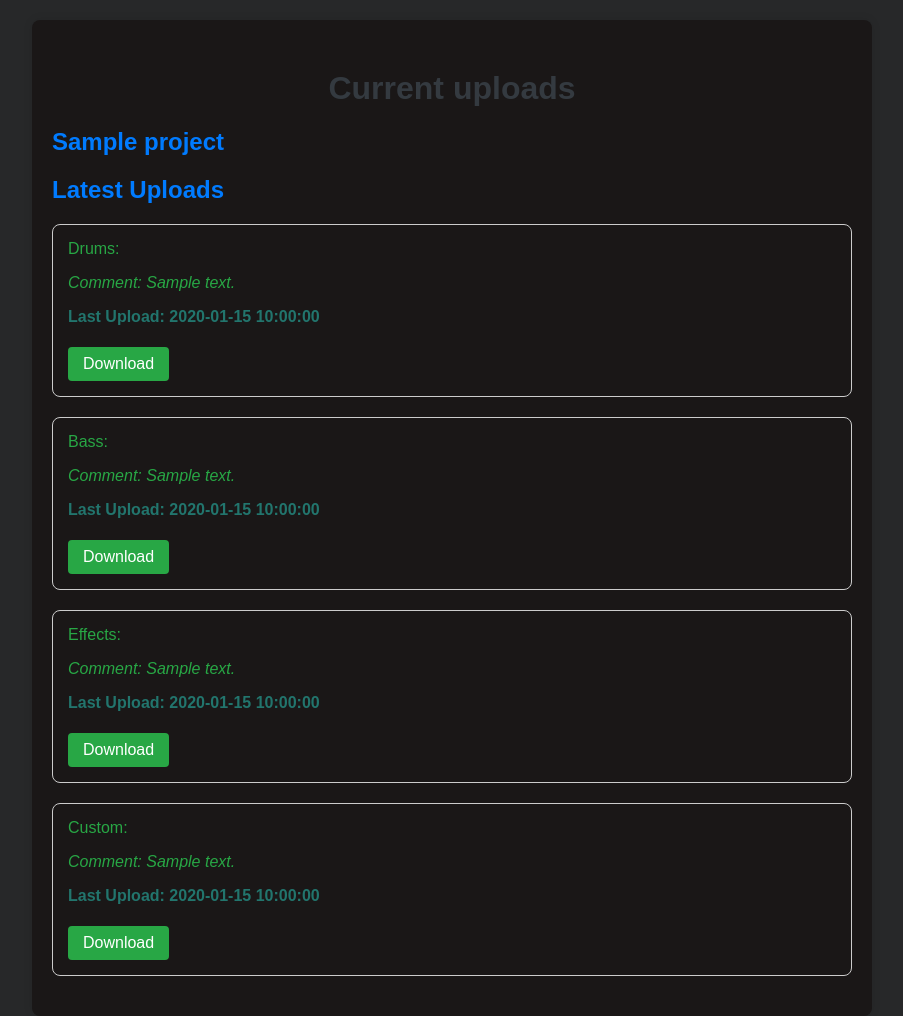
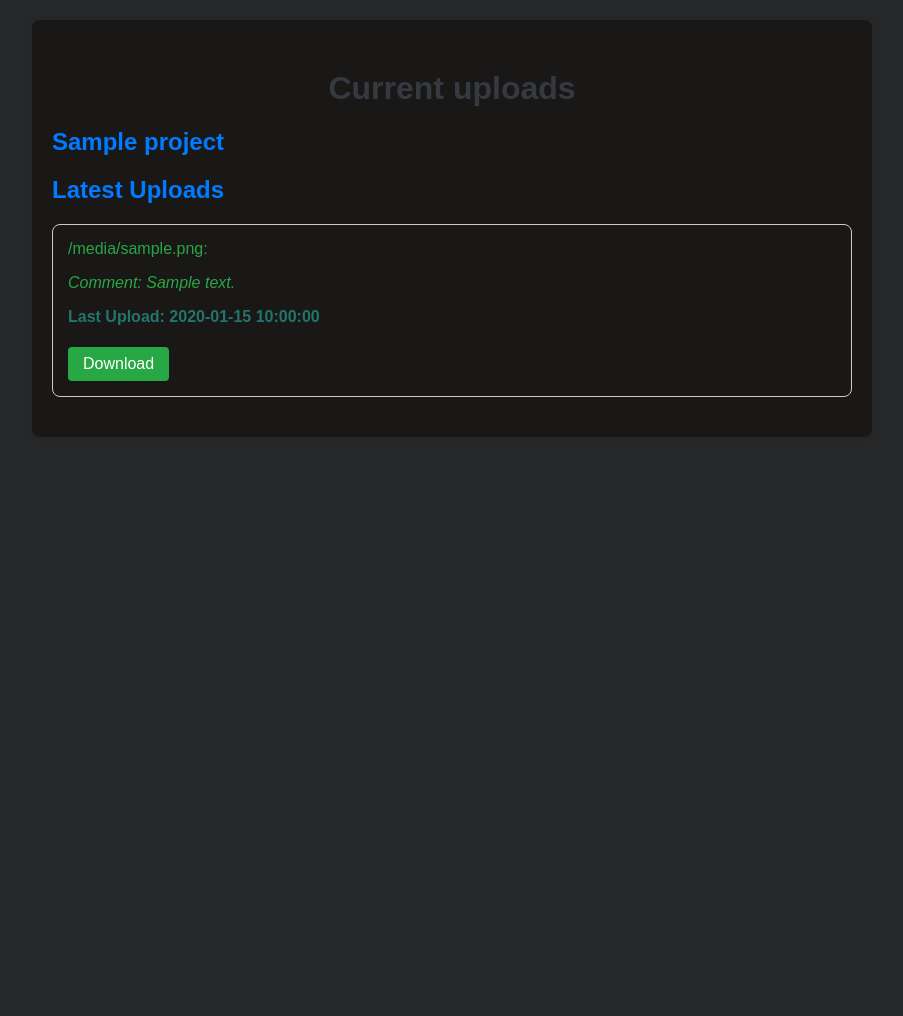
Before and after one commit to Germuu/Music-collabortion-site, a Flask app: template templates/uploads.html in a window 1280 px wide. Shown: the whole page, without its empty margins (188-1091 px from the left). After the commit the page ends 437 px from the top, so only its background shows below. Run offline with Flask 3, Linux system fonts and the light colour scheme; the template is opened without the code that fills it: most values are stand-ins (such as "Sample title", 1, 10 or a date in 2020).

Commit message:
increased number of uploadable tracks and changed instruments to tracks

```diff
--- a/project_utils.py
+++ b/project_utils.py
@@ -23,7 +23,7 @@ def uploader():
     project_id = request.form.get('project_id')
 
     # Loop through the file types and handle each file
-    for file_type in ['drums', 'bass', 'effects', 'custom']:
+    for file_type in ['track_1', 'track_2', 'track_3', 'track_4', 'track_5', 'track_6','track_7','track_8']:
         uploaded_file = request.files[file_type]
 
         if uploaded_file:
@@ -43,7 +43,7 @@ def uploader():
 
 def get_latest_files(project_id):
     # Fetch latest file for each type, including the upload_timestamp
-    file_types = ['drums', 'bass', 'effects', 'custom']
+    file_types = ['track_1', 'track_2', 'track_3', 'track_4', 'track_5', 'track_6','track_7','track_8']
     latest_files = {}
 
     for file_type in file_types:
--- a/routes.py
+++ b/routes.py
@@ -115,6 +115,5 @@ def uploads(project_id):
 
 @app.route("/download_file/<int:file_id>")
 def download_file(file_id):
-    check_token()
     path=get_filepath(file_id)
     return send_file(path, as_attachment=True)
--- a/templates/project_details.html
+++ b/templates/project_details.html
@@ -100,7 +100,7 @@
         <h2>{{ project.name }}</h2>
 
         <form action="/upload_file" method="POST" enctype="multipart/form-data">
-            {% for file_type in ['drums', 'bass', 'effects', 'custom'] %}
+            {% for file_type in ['track_1', 'track_2', 'track_3', 'track_4', 'track_5', 'track_6','track_7','track_8'] %}
             <div class="file-field">
                 <label for="{{ file_type }}">
                     <span class="symbol symbol-{{ file_type }}"></span>
--- a/templates/uploads.html
+++ b/templates/uploads.html
@@ -95,51 +95,21 @@
         <div class="file-section">
             <h2>Latest Uploads</h2>
 
-    <!-- Drums Download Link -->
+            {% for file_type, latest_file in latest_files.items() %}
+            <!-- Download Link for each track -->
             <div class="file-field">
-        <label for="latest_drums">Drums:</label>
-        {% if latest_files['drums'] %}
-            <p class="comment">Comment: {{ latest_files['drums'].comment }}</p>
-            <p class="upload-time">Last Upload: {{ latest_files['drums'].upload_timestamp.strftime('%Y-%m-%d %H:%M:%S') }}</p>
+                <label for="latest_{{ file_type }}">{{ file_type|capitalize }}:</label>
+                {% if latest_file %}
+                    <p class="comment">Comment: {{ latest_file.comment }}</p>
+                    <p class="upload-time">Last Upload: {{ latest_file.upload_timestamp.strftime('%Y-%m-%d %H:%M:%S') }}</p>
                     <input type="hidden" name="csrf_token" value="{{ session.csrf_token }}">
-            <a href="{{ url_for('download_file', project_id=project.id, file_type='drums', file_id=latest_files['drums'].id) }}" class="download-link">Download</a>
+                    <a href="{{ url_for('download_file', project_id=project.id, file_type=file_type, file_id=latest_file.id) }}" class="download-link">Download</a>
                 {% else %}
                     <p class="no-upload">No upload available</p>
                 {% endif %}
             </div>
-
-    <!-- Bass Download Link -->
-    <div class="file-field">
-        <label for="latest_bass">Bass:</label>
-        {% if latest_files['bass'] %}
-            <p class="comment">Comment: {{ latest_files['bass'].comment }}</p>
-            <p class="upload-time">Last Upload: {{ latest_files['bass'].upload_timestamp.strftime('%Y-%m-%d %H:%M:%S') }}</p>
-            <a href="{{ url_for('download_file', project_id=project.id, file_type='bass', file_id=latest_files['bass'].id) }}" class="download-link">Download</a>
-        {% else %}
-            <p class="no-upload">No upload available</p>
-        {% endif %}
+            {% endfor %}
         </div>
-
-    <!-- Effects Download Link -->
-    <div class="file-field">
-        <label for="latest_effects">Effects:</label>
-        {% if latest_files['effects'] %}
-            <p class="comment">Comment: {{ latest_files['effects'].comment }}</p>
-            <p class="upload-time">Last Upload: {{ latest_files['effects'].upload_timestamp.strftime('%Y-%m-%d %H:%M:%S') }}</p>
-            <a href="{{ url_for('download_file', project_id=project.id, file_type='effects', file_id=latest_files['effects'].id) }}" class="download-link">Download</a>
-        {% else %}
-            <p class="no-upload">No upload available</p>
-        {% endif %}
     </div>
-
-    <!-- Custom Download Link -->
-    <div class="file-field">
-        <label for="latest_custom">Custom:</label>
-        {% if latest_files['custom'] %}
-            <p class="comment">Comment: {{ latest_files['custom'].comment }}</p>
-            <p class="upload-time">Last Upload: {{ latest_files['custom'].upload_timestamp.strftime('%Y-%m-%d %H:%M:%S') }}</p>
-            <a href="{{ url_for('download_file', project_id=project.id, file_type='custom', file_id=latest_files['custom'].id) }}" class="download-link">Download</a>
-        {% else %}
-            <p class="no-upload">No upload available</p>
-        {% endif %}
-    </div>
+</body>
+</html>
```
Also changed, not shown: templates/group_projects.html (line endings or trailing spaces). Lines whose indentation alone changed are shown as unchanged.
